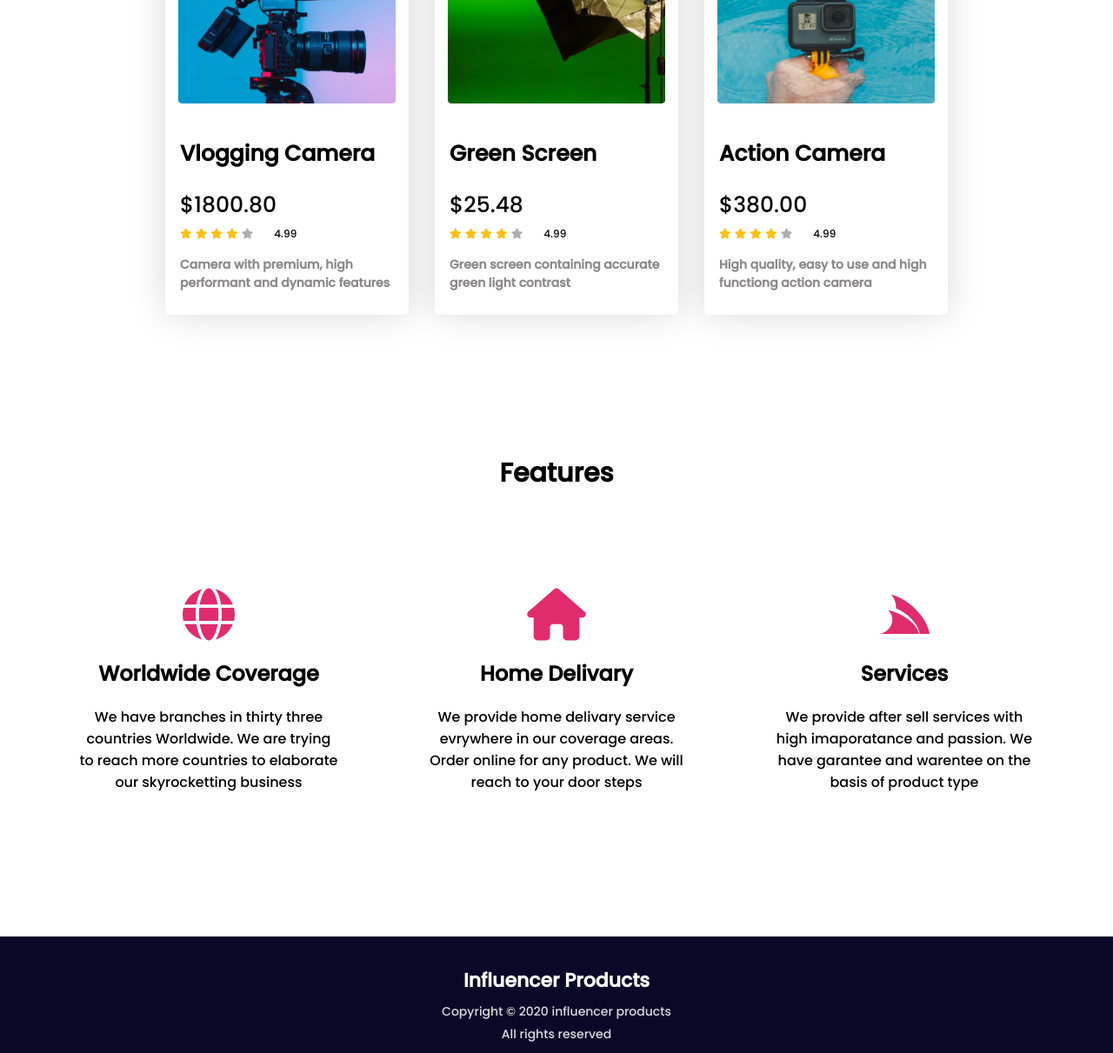
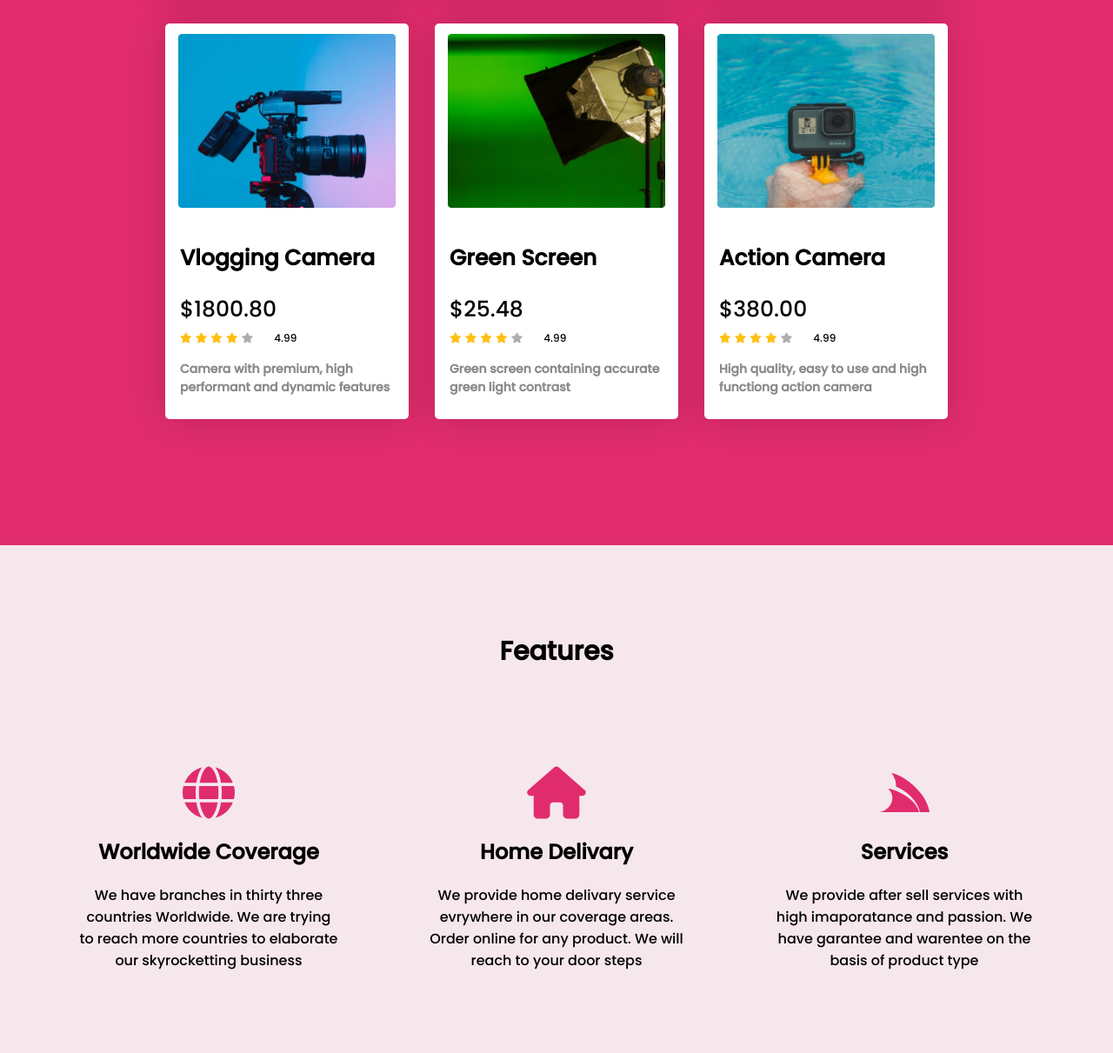
Before and after one commit to hoqradwan/Assignment-2, a plain HTML site: page index.html in a window 1280 px wide. Shown: the part 1959-3170 px from the top of the page at 87% size. Drawn offline with Linux system fonts and the light colour scheme.

Commit message:
massive change

```diff
--- a/style.css
+++ b/style.css
@@ -61,17 +61,20 @@ body {
    product styles
 -------------------- */
 .product-container {
+  background-color: #e02c6d ;
+  height: 1900px;
   display: flex;
   flex-direction: column;
-  justify-content: center;
   align-items: center;
-  gap: 60px;
-  margin-bottom: 60px;
+  gap: 80px;
+  /* margin-bottom: 60px; */
+  margin-top: 100px;
 }
 .product-title {
   margin-top: 180px;
   text-align: center;
   font-size: 30px;
+  color: #ffffff;
 }
 .products {
   display: grid;
@@ -133,10 +136,10 @@ body {
   font-size: 30px;
 }
 .feature-container {
+  background-color: #f3dde5b2;
+  height: 650px;
   display: flex;
   flex-direction: column;
-  flex: 1;
-  justify-content: center;
   align-items: center;
   gap: 30px;
 }
@@ -163,7 +166,7 @@ body {
   height: 170px;
   background-color: #0a0826;
   text-align: center;
-  margin-top: 100px;
+  /* margin-top: 100px; */
   padding-top: 20px;
   line-height: 0.8;
 }
```
